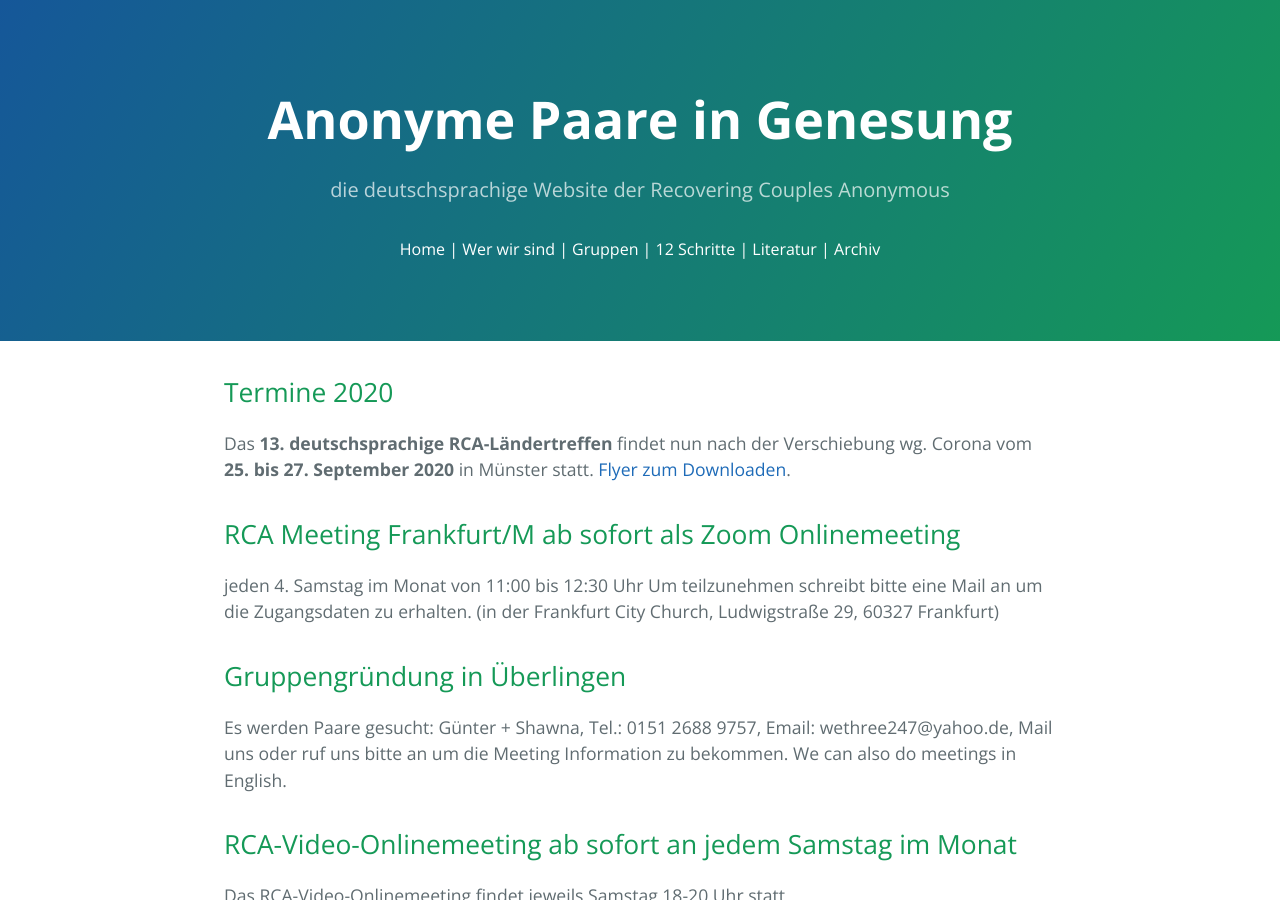
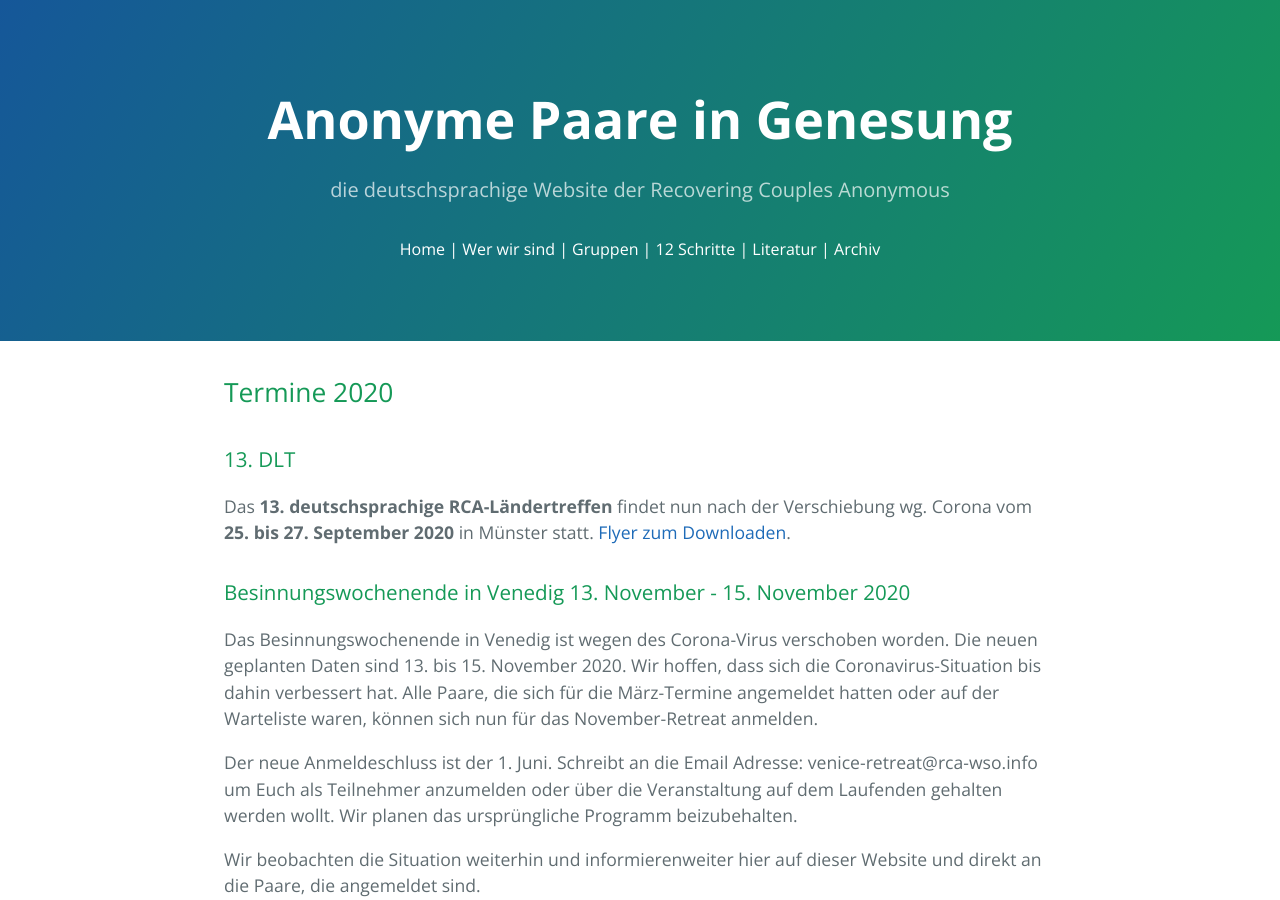
Before and after one commit to rcadeutschland/rcadeutschland.github.io, a Jekyll site: the page built from index.html, in a window 1280 px wide and 900 px high. Built offline with Jekyll 4.4.1, drawn with Linux system fonts in a browser that asks for light colours; some of the changed text lies outside the part shown.

Commit message:
Update index.html

```diff
--- a/index.html
+++ b/index.html
@@ -4,9 +4,26 @@
 ---
 <h2>Termine 2020</h2>
 
+<h3>13. DLT</h3>
 <p>Das <b>13. deutschsprachige RCA-Ländertreffen</b> findet nun nach der Verschiebung wg. Corona vom
  <b>25. bis 27. September 2020</b> in Münster statt.
  <a href="files/FlyerRCADLT2020.pdf">Flyer zum Downloaden</a>.</p>
+<h3>Besinnungswochenende in Venedig
+13. November - 15. November 2020</h3>
+<p>
+Das Besinnungswochenende in Venedig ist wegen des Corona-Virus verschoben worden. Die neuen geplanten Daten sind 13. bis 15. November 2020.
+Wir hoffen, dass sich die Coronavirus-Situation bis dahin verbessert hat.
+Alle Paare, die sich für die März-Termine angemeldet hatten oder auf der Warteliste waren, können sich nun für das November-Retreat anmelden.
+</p><p>
+Der neue Anmeldeschluss ist der 1. Juni. Schreibt an die Email Adresse:
+venice-retreat@rca-wso.info um Euch als Teilnehmer anzumelden oder über die Veranstaltung auf dem Laufenden gehalten werden wollt.
+Wir planen das ursprüngliche Programm beizubehalten.
+</p>
+<p>
+Wir beobachten die Situation weiterhin und informierenweiter hier auf dieser Website und direkt an die Paare, die angemeldet sind.
+<br>Passt gut auf Euch auf!
+ Das Venice Retreat Komittee</p>
+
 
 <h2>RCA Meeting Frankfurt/M ab sofort als Zoom Onlinemeeting</h2>
 <p>jeden 4. Samstag im Monat von 11:00 bis 12:30 Uhr
```
